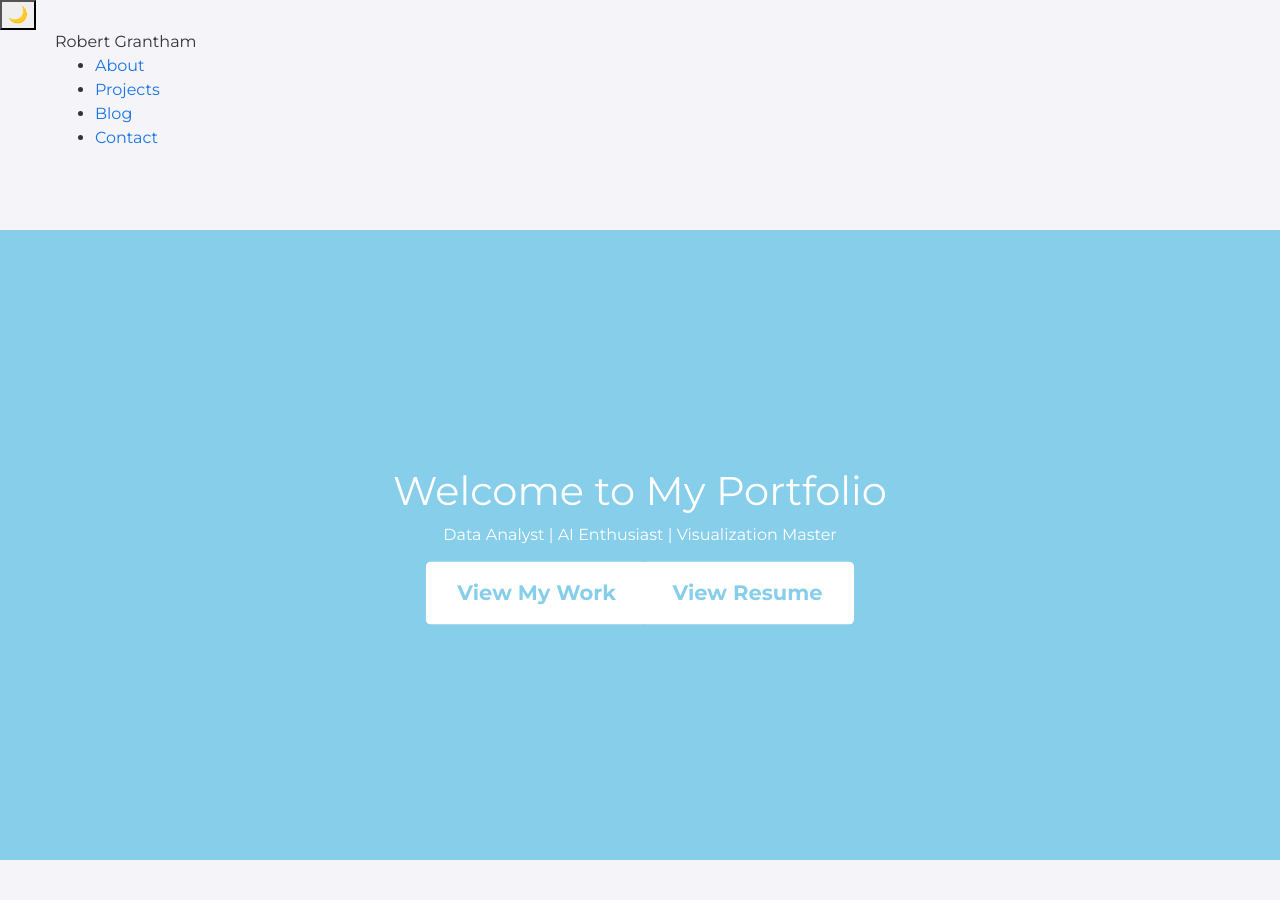
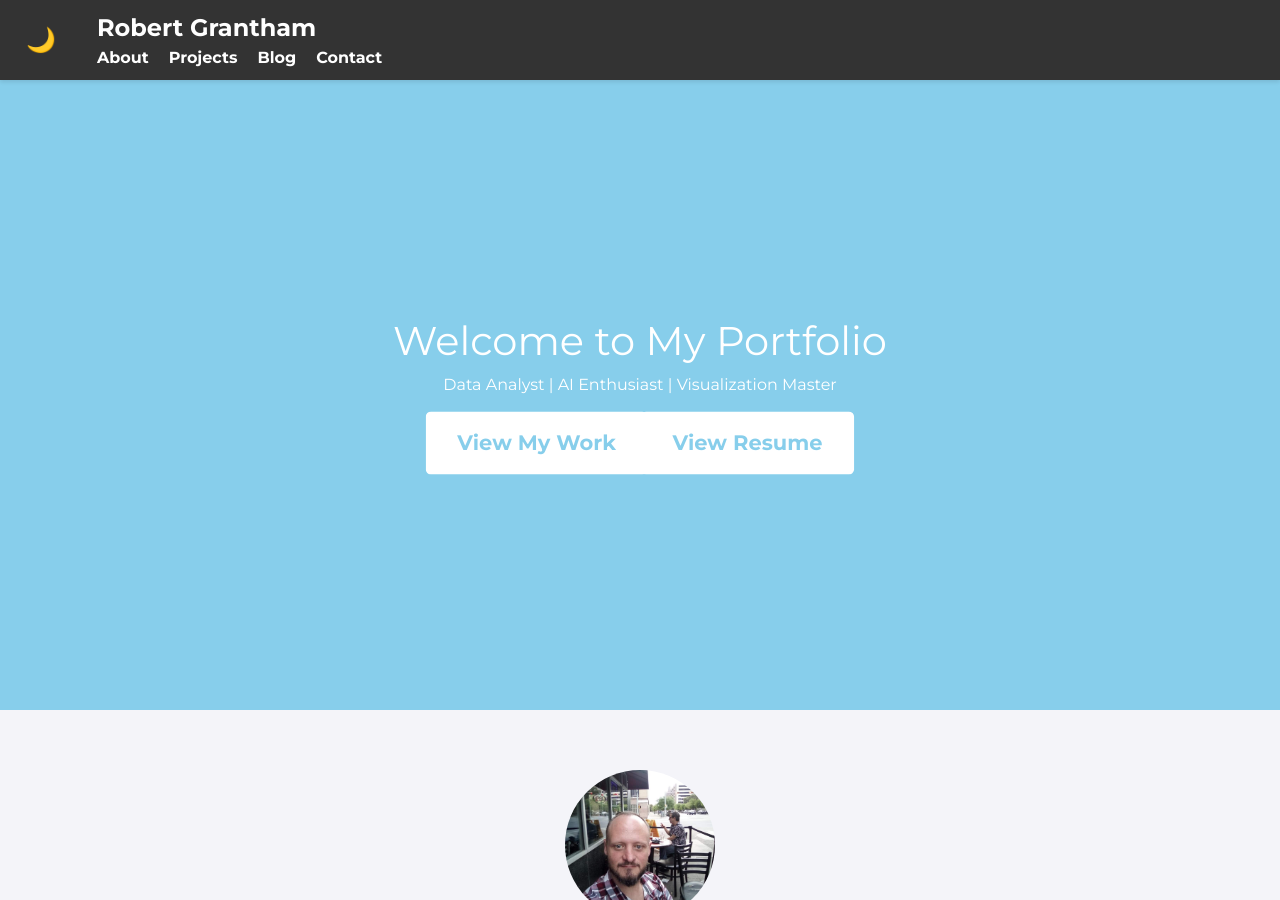
Before and after one commit to rgrantham82/rgrantham82.github.io, a Jekyll site: the page built from index.html, in a window 1280 px wide and 900 px high. Built offline with Jekyll 4.4.1, drawn with Linux system fonts in a browser that asks for light colours; nearby versions of some CDN libraries; a script that is not in the unit is left out.

Commit message:
Update styles.css

```diff
--- a/assets/css/styles.css
+++ b/assets/css/styles.css
@@ -328,6 +328,64 @@ img {
     background-color: #1558b0;
 }
 
+/* Header Styles */
+header {
+    background-color: #333;
+    color: white;
+    padding: 10px 20px;
+    position: fixed;
+    width: 100%;
+    top: 0;
+    left: 0;
+    z-index: 1000;
+    display: flex;
+    justify-content: space-between;
+    align-items: center;
+    box-shadow: 0 2px 4px rgba(0, 0, 0, 0.1);
+}
+
+header .nav-left {
+    font-size: 1.5rem;
+    font-weight: 700;
+}
+
+header .nav-right ul {
+    list-style-type: none;
+    padding: 0;
+    margin: 0;
+    display: flex;
+    gap: 20px;
+}
+
+header .nav-right li {
+    margin: 0;
+}
+
+header .nav-right a {
+    color: white;
+    font-weight: bold;
+    text-decoration: none;
+    transition: color 0.3s;
+}
+
+header .nav-right a:hover {
+    color: var(--primary-color);
+}
+
+#dark-mode-toggle {
+    background: transparent;
+    border: none;
+    color: white;
+    font-size: 1.5rem;
+    cursor: pointer;
+    margin-right: 20px;
+    transition: color 0.3s;
+}
+
+#dark-mode-toggle:hover {
+    color: var(--primary-color);
+}
+
 /* Footer Styles */
 footer {
     background-color: #333;
```
